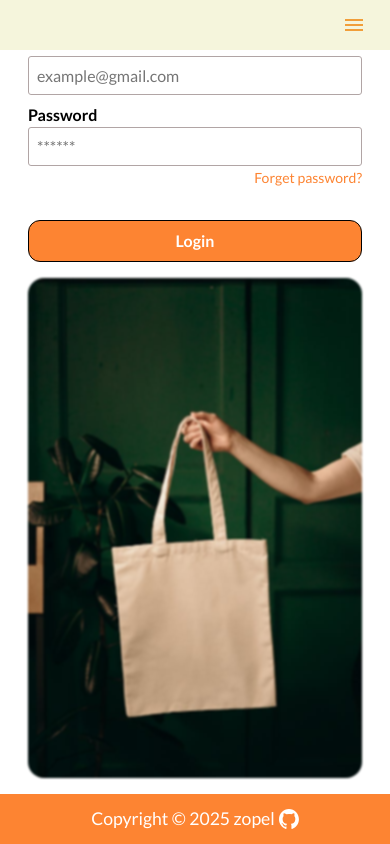
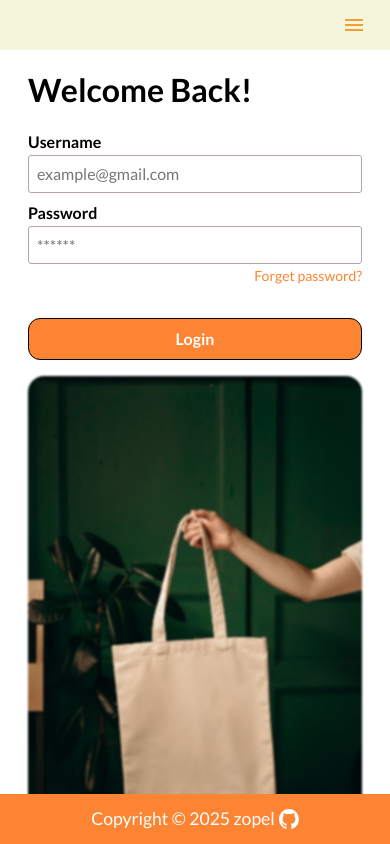
Before and after one commit to ZTanvir/waterfall-shopping, a React (Vite) app: page /login in a window 390 px wide. Built offline with nearby package versions, Linux system fonts and the light colour scheme; no server answers.

Commit message:
fix page show bottom section first instead of top section

```diff
--- a/src/styles/page/login.module.css
+++ b/src/styles/page/login.module.css
@@ -60,7 +60,10 @@
 }
 @media screen and (max-width: 600px) {
   .loginSection {
-    flex-direction: column-reverse;
+    flex-direction: column;
+  }
+  .loginImage {
+    order: 1;
   }
   .loginFormSection {
     width: 100%;
```
